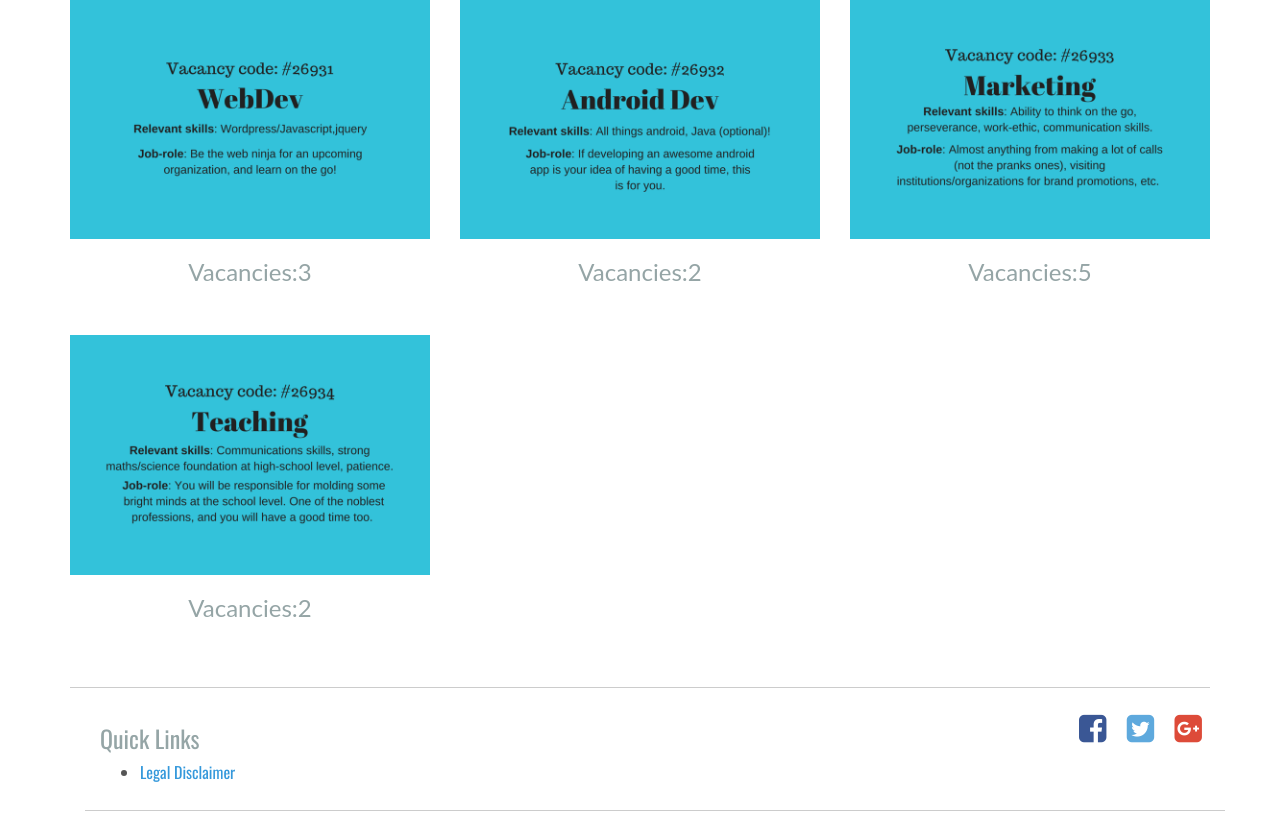
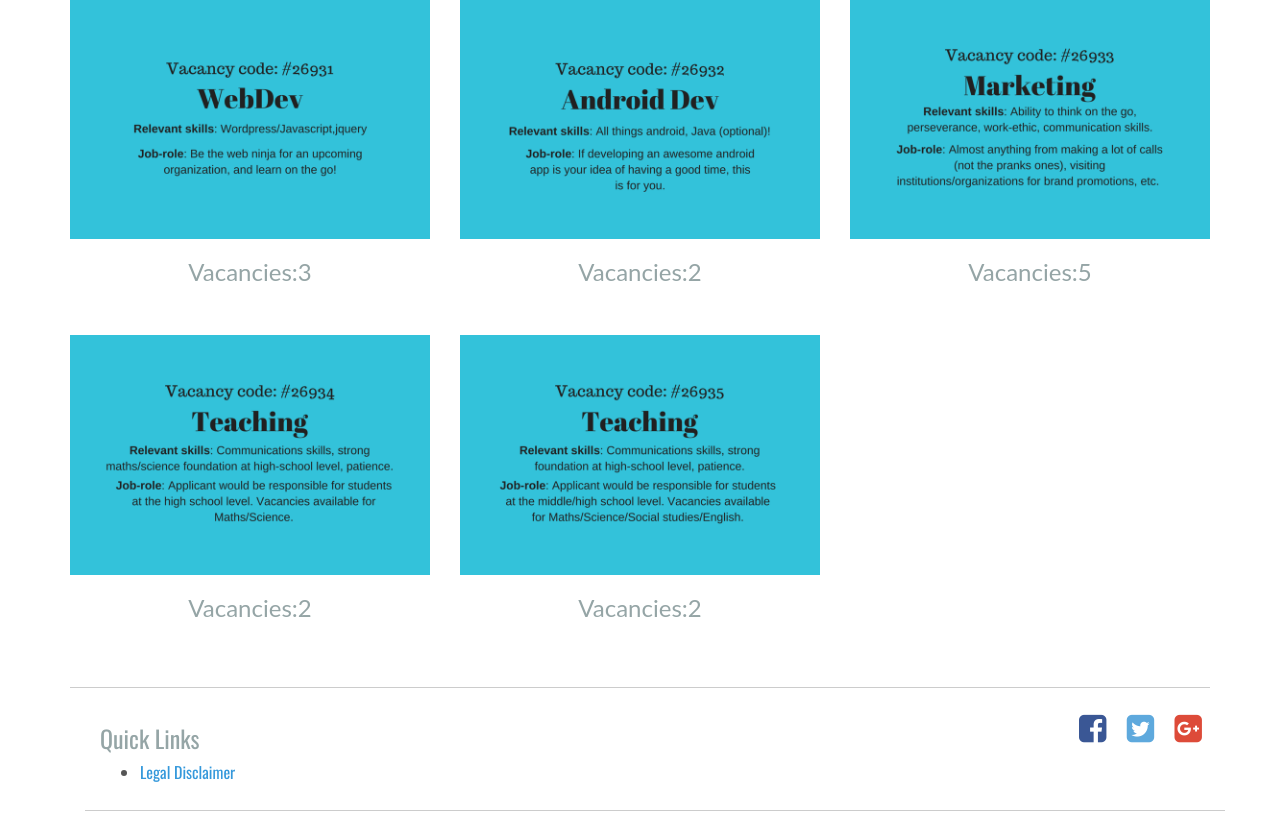
Before and after one commit to analyticalmonk/skifer_code, a Django app: template templates/jobs.html in a window 1280 px wide. Shown: the part 613-1429 px from the top of the page. Run offline with Django 3.2, Linux system fonts and the light colour scheme; the template is opened without the code that fills it, so the values that code supplies are empty; some libraries are stand-ins or nearby versions.

Commit message:
Added new teaching vacancy

```diff
--- a/templates/jobs.html
+++ b/templates/jobs.html
@@ -169,6 +169,18 @@
                 <h3>Vacancies:2</h3>
                 <h5></h5>
             </div>
+
+            <div class="col-md-4 col-sm-4 teaching">
+                <a class="fancybox-media" title="Skifer Jobs" href="{%static './img/vacancy5.png'%}">
+                    <!-- Path for image to open -->
+
+                    <img src="{%static './img/vacancy5.png'%}" class="img-responsive " alt="" />
+                    <!-- Path for image to display -->
+                </a>
+                <h3>Vacancies:2</h3>
+                <h5></h5>
+            </div>
+
         </div>
          <!-- FILTER PORTFOLIO END -->
 
```
Also changed, not shown: static/static_dirs/img/vacancy4.png, static/static_dirs/img/vacancy5.png (added), 3 other files.
